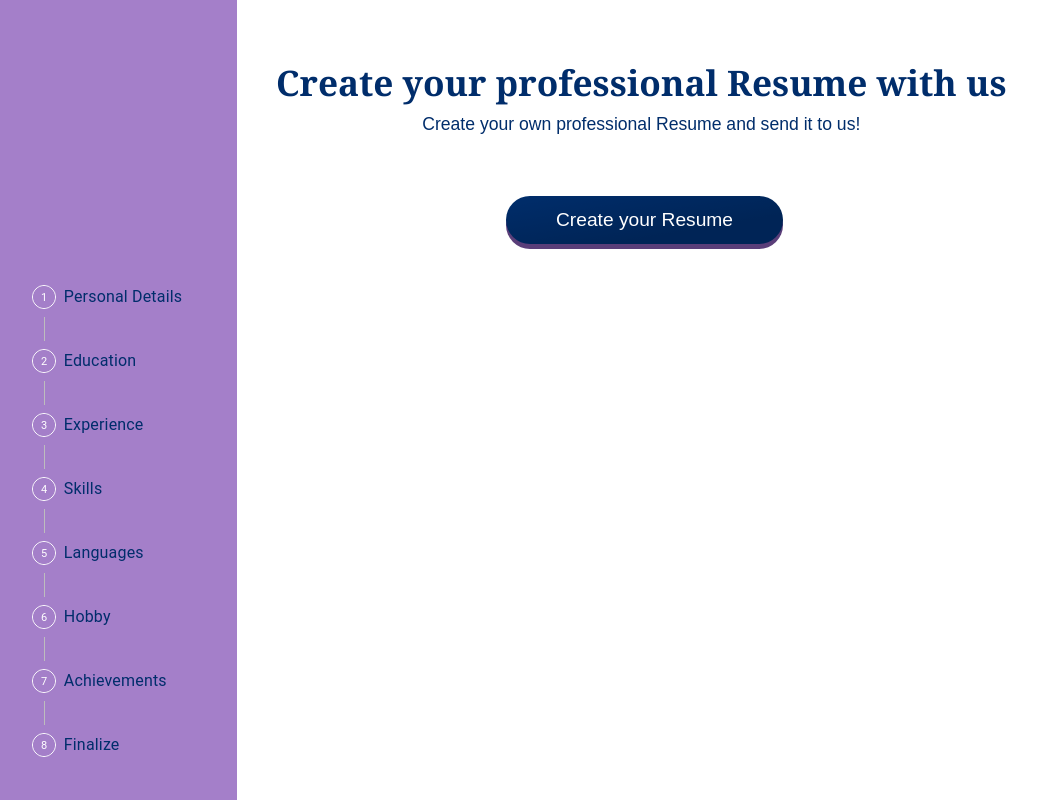
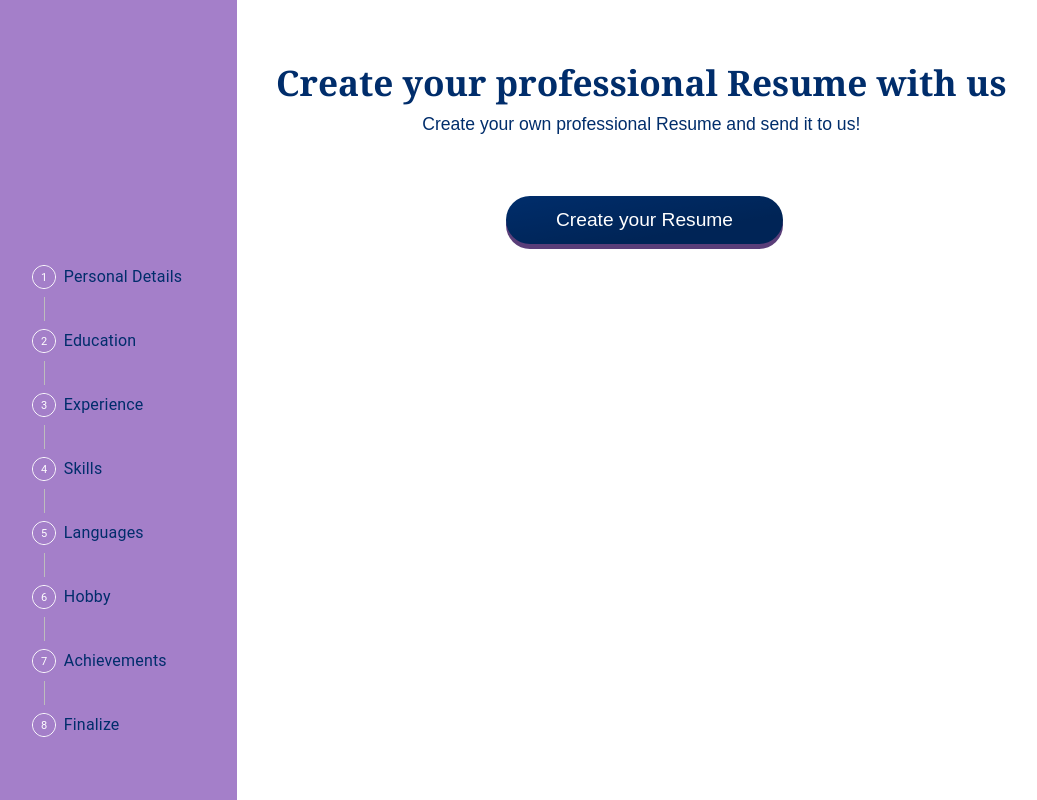
Before and after one commit to VMM-MMV/CV-App-Front, a React (Create React App) app: page / in a window 1280 px wide. Shown: the whole page, without its empty margins (3-1040 px from the left). Built offline with nearby package versions, Linux system fonts and the light colour scheme.

Commit message:
Put the navbar higher

```diff
--- a/src/App.css
+++ b/src/App.css
@@ -38,7 +38,7 @@
   top: 0;
   bottom: 0;
   width: 240px;
-  padding: 20px 50px 35px;
+  padding: 0 50px 55px;
   background: #a47fc9;
 
   display: flex;
```
